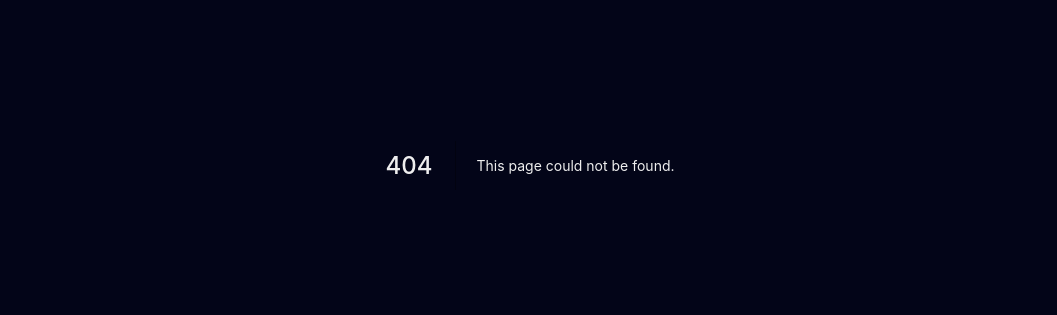
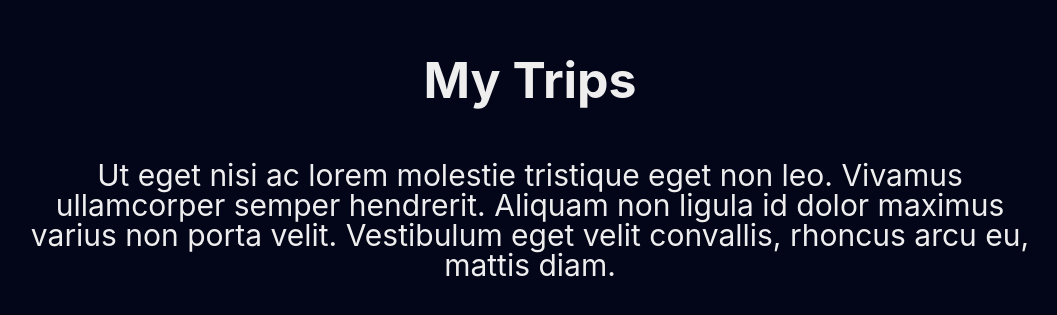
Before and after one commit to luisgbyte/my-trips, a Next.js app: page /about in a window 1280 px wide. Before the commit this address had no page. Shown: the part 235-550 px from the top of the page, without its empty margins (110-1167 px from the left). Built offline with nearby package versions, Linux system fonts and the light colour scheme.

Commit message:
creating about page

```diff
--- /dev/null
+++ b/src/pages/about.tsx
@@ -0,0 +1,5 @@
+import AboutTemplate from 'templates/About'
+
+const About = () => <AboutTemplate />
+
+export default About
--- /dev/null
+++ b/src/templates/About/index.tsx
@@ -0,0 +1,25 @@
+import { CloseOutline } from '@styled-icons/evaicons-outline/CloseOutline'
+import LinkWrapper from 'components/LinkWrapper'
+
+import * as S from './styles'
+
+const AboutTemplate = () => (
+  <S.Content>
+    <LinkWrapper href="/">
+      <CloseOutline size={32} />
+    </LinkWrapper>
+
+    <S.Heading>My Trips</S.Heading>
+
+    <S.Body>
+      <p>
+        Ut eget nisi ac lorem molestie tristique eget non leo. Vivamus
+        ullamcorper semper hendrerit. Aliquam non ligula id dolor maximus varius
+        non porta velit. Vestibulum eget velit convallis, rhoncus arcu eu,
+        mattis diam.
+      </p>
+    </S.Body>
+  </S.Content>
+)
+
+export default AboutTemplate
--- /dev/null
+++ b/src/templates/About/styles.ts
@@ -0,0 +1,24 @@
+import styled from 'styled-components'
+
+export const Content = styled.section`
+  text-align: center;
+  display: flex;
+  align-items: center;
+  justify-content: center;
+  flex-direction: column;
+  height: 100vh;
+  max-width: var(--container);
+  margin: auto;
+`
+
+export const Heading = styled.h1`
+  font-size: var(--large);
+  margin-bottom: var(--large);
+`
+
+export const Body = styled.div`
+  p {
+    font-size: var(--medium);
+    line-height: var(--medium);
+  }
+`
```
Also changed, not shown: src/pages/index.tsx (+12 -1 lines).
